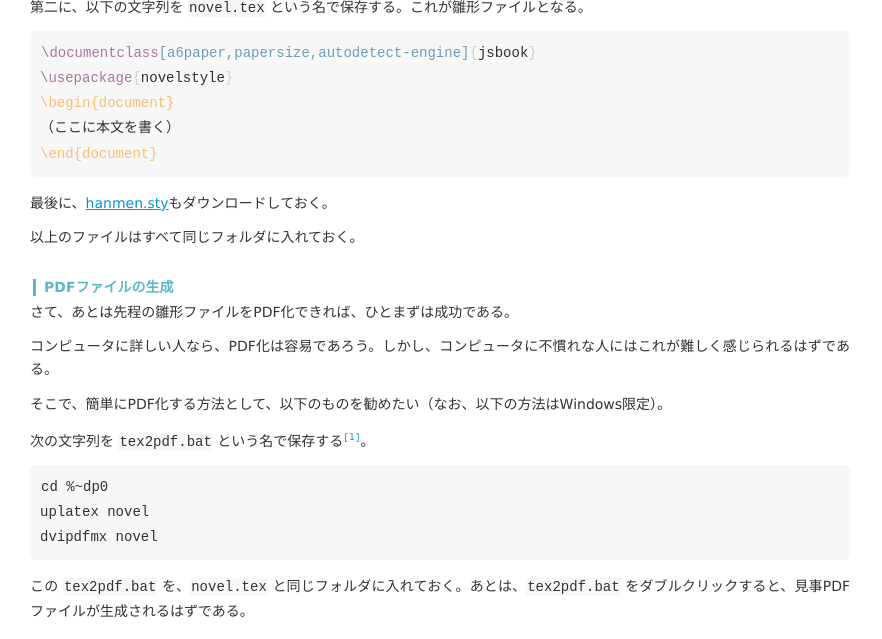
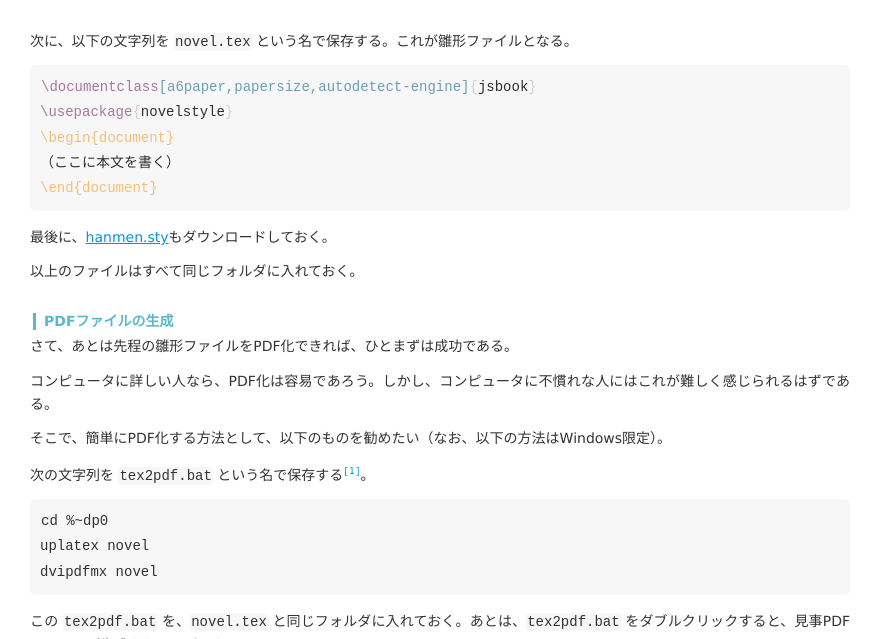
Before and after one commit to qdaibungei/latex, a Jekyll site: the page built from docs/_posts/2017-02-26-latexnovel.md, in a window 1280 px wide and 900 px high, scrolled down 383 px, cut to the strip 261-900 px from the top of the window. Shown: the whole strip, without its empty margins (0-882 px from the left). Built offline with Jekyll 4.4.1, drawn with Linux system fonts in a browser that asks for light colours.

Commit message:
fix mistakes

````diff
--- a/docs/_posts/2017-02-26-latexnovel.md
+++ b/docs/_posts/2017-02-26-latexnovel.md
@@ -20,7 +20,9 @@ date: 2017-02-26
 
 <script src="https://gist.github.com/qdaibungei/2bebd353eaeefa5db076402c75e095cd.js"></script>
 
-第二に、以下の文字列を `novel.tex` という名で保存する。これが雛形ファイルとなる。
+
+
+次に、以下の文字列を `novel.tex` という名で保存する。これが雛形ファイルとなる。
 
 ```TeX
 \documentclass[a6paper,papersize,autodetect-engine]{jsbook}
````
